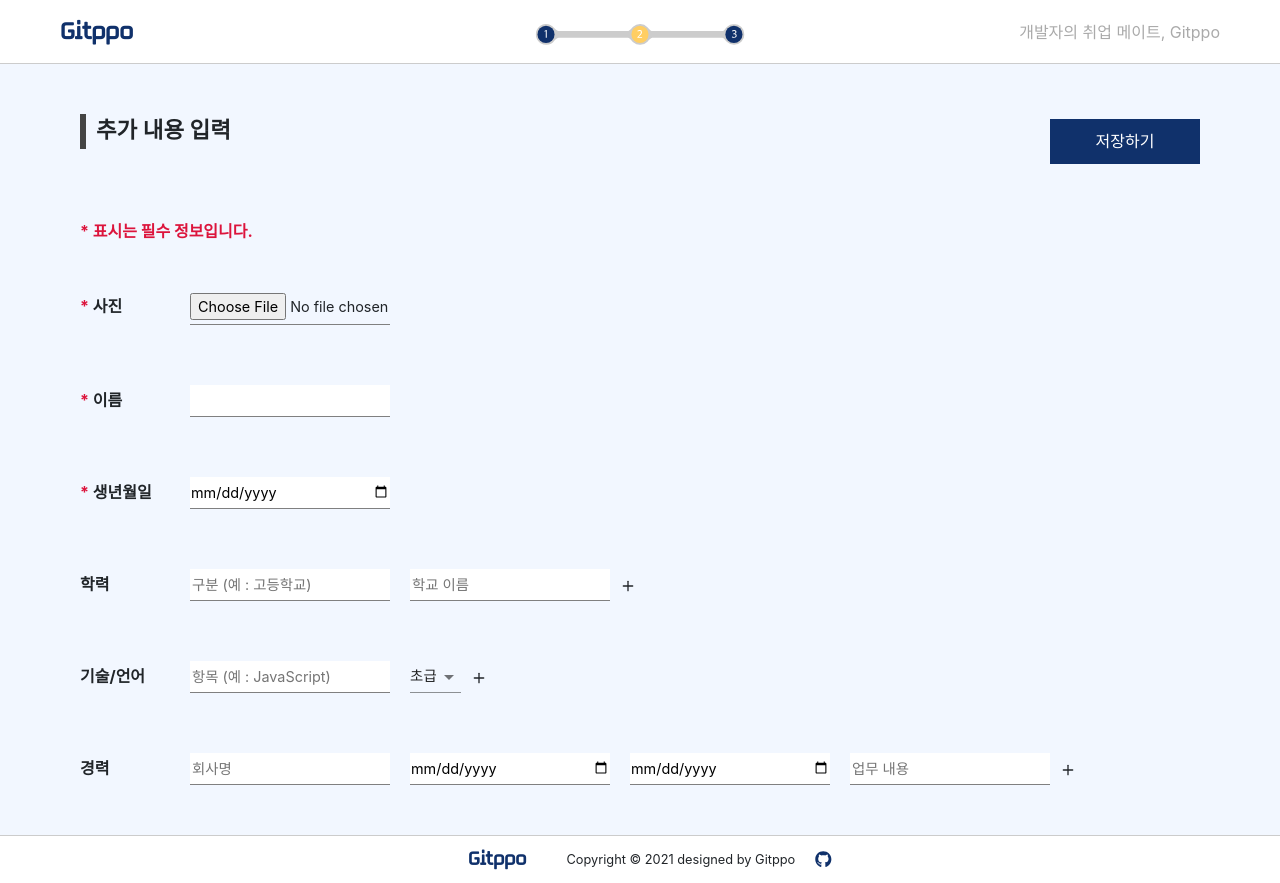
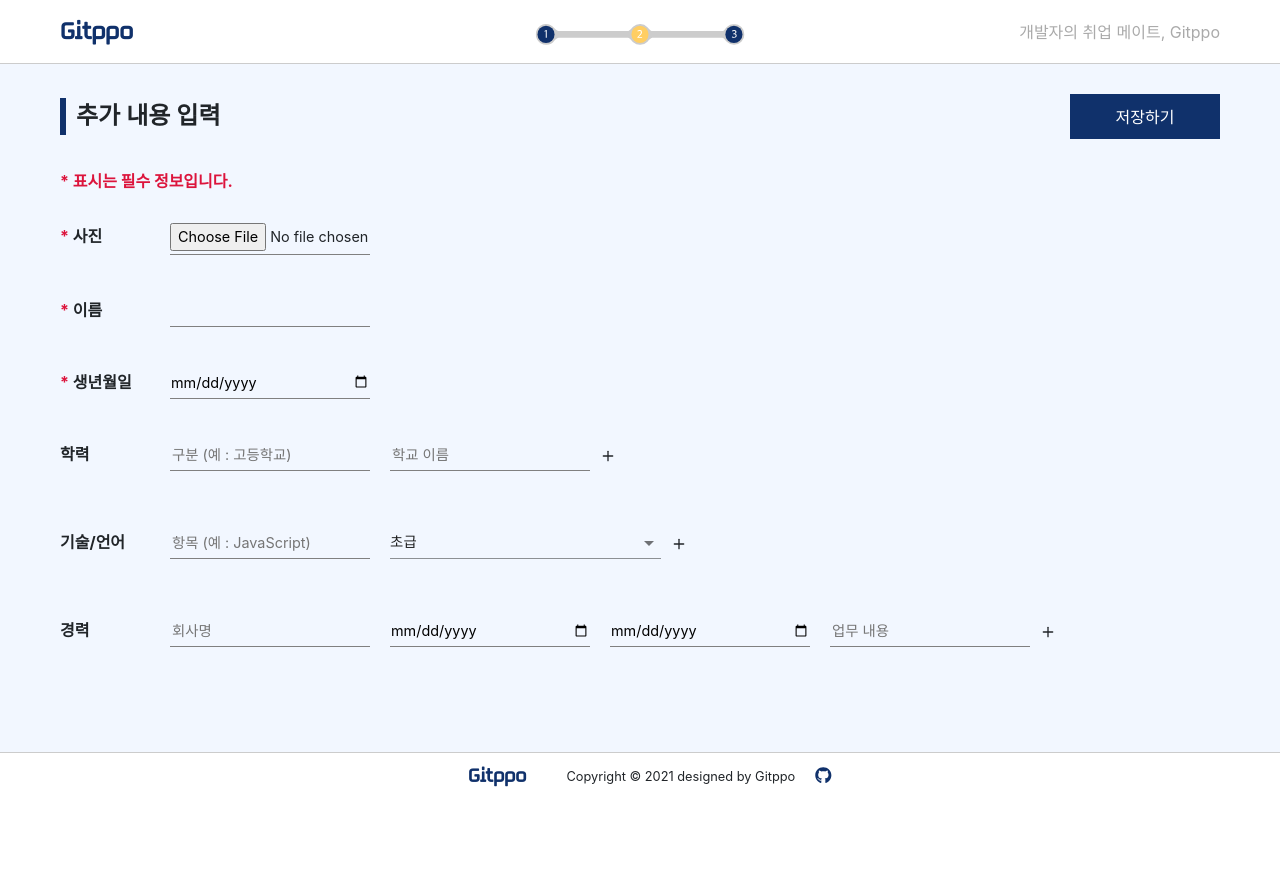
Before and after one commit to HYUNAHSHIM/gitppo, a React (Create React App) app: page /info in a window 1280 px wide. After the commit the page ends 800 px from the top, so only its background shows below. Built offline with nearby package versions, Linux system fonts and the light colour scheme; a web font is replaced by a local one.

Commit message:
info style 변경

```diff
--- a/src/component/App.css
+++ b/src/component/App.css
@@ -135,10 +135,6 @@ footer path {
     display: none;
   }
 
-  header {
-
-  }
-
   .header-progressbar {
     position: initial;
     left: 0;
--- a/src/index.css
+++ b/src/index.css
@@ -58,10 +58,16 @@ code {
 }
 
 header, footer,
-div, h1, h2, h3, h4, a, p, center, b {
+div, h1, h2, h3, h4,
+a, p, center, b, input
+ul, li {
   margin: 0;
   padding: 0;
   box-sizing: border-box;
+}
+
+ul, li {
+  list-style: none;
 }
 
 :root {
--- a/src/info/index.css
+++ b/src/info/index.css
@@ -1,33 +1,18 @@
-ul, li {
-    list-style: none;
-    margin: 0;
-    padding: 0;
+.info-subtitle {
+    font-weight: bold;
 }
 
-.info-title {
-    display: flex;
-    justify-content: space-between;
-    align-items: center;
-}
-.info-title .title {
-    margin: 10px 0 30px 0;
-    font-size: 1.4em;
-    font-weight: bold;
-    padding: 4px 10px;
-    border-left: 6px solid #444;
+.info-subtitle,
+.info-container > div {
+    margin-bottom: 20px;
 }
 
-.info-each {
-    margin-bottom: 20px;
-    /*padding: 10px 0;*/
-    /*border-bottom: 1px dotted #828282;*/
-}
-.info-each label {
+.info-container label {
     width: 15%;
     max-width: 100px;
     font-weight: bold;
 }
-.info-each input {
+.info-container input {
     width: 200px;
     height: 2rem;
     margin: 10px;
@@ -38,22 +23,31 @@ ul, li {
 
     font-size: 0.9em;
 }
-.info-each input:focus{
+.info input:focus,
+.info input:hover {
     border-bottom: 2.5px solid black;
 }
 
-.info-each > input,
+.info input,
 .info-each-input-container {
     position: relative;
     display: inline-table;
     /*float: left;*/
     /*left: 5%;*/
+    background: none;
+}
+
+.info-each-input-container {
+    padding: 0;
 }
 
 .MuiFormControl-root {
     height: 2rem;
     margin: 10px !important;
     padding: 0;
+}
+.MuiInputBase-root {
+    height: 100%;
 }
 #demo-controlled-open-select {
     font-size: 0.9em;
--- a/src/info/index.js
+++ b/src/info/index.js
@@ -1,7 +1,6 @@
 import { useState } from "react";
 import { useHistory } from "react-router-dom";
 
-import { Button } from "react-bootstrap";
 import MenuItem from '@material-ui/core/MenuItem';
 import FormControl from '@material-ui/core/FormControl';
 import Select from '@material-ui/core/Select';
@@ -133,21 +132,29 @@ function User({ location }) {
     };
 
     return (
-      <div id="container">
-          <div className="info-title">
+      <div className={"info"}>
+
+          {/* 제목 */}
+          <div className="title">
               <h4 className="title">추가 내용 입력</h4>
-              <Button className="nextButton"
-                      onClick={onClickSave}>저장하기</Button>
+              <button className="nextButton"
+                      onClick={onClickSave}>저장하기</button>
           </div>
 
-          <div className={"info-each emphasis"}><b>* 표시는 필수 정보입니다.</b></div>
+          {/* 필수 입력 정보*/}
+          <div className={"emphasis info-subtitle"}>* 표시는 필수 정보입니다.</div>
 
+          {/* 입력 창 */}
+          <div className={"info-container"}>
+
+              {/* 사진 */}
               <div className={"info-each"}>
                   <label><span className={"emphasis"}>*</span> 사진</label>
                   <input type={"file"}
                          accept={"image/*"}
                          onChange={onChangeImg} />
 
+                  {/* 사진 미리보기 */}
                   {profileImg && (
                     <span>
                     <img src={profileImg}
@@ -158,6 +165,8 @@ function User({ location }) {
                     </span>
                   )}
               </div>
+
+              {/* 이름 */}
               <div className="info-each">
                   <label><span className={"emphasis"}>*</span> 이름</label>
                   <input value={name}
@@ -283,6 +292,7 @@ function User({ location }) {
                   </ul>
               </div>
           </div>
+      </div>
     );
 }
 
```
Lines whose indentation alone changed are shown as unchanged.
